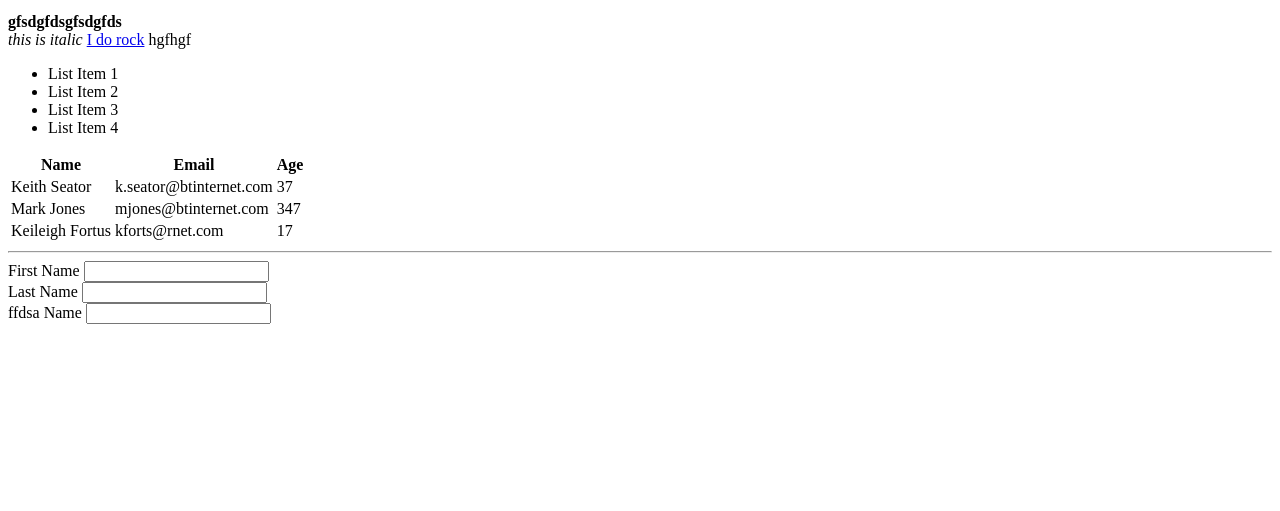
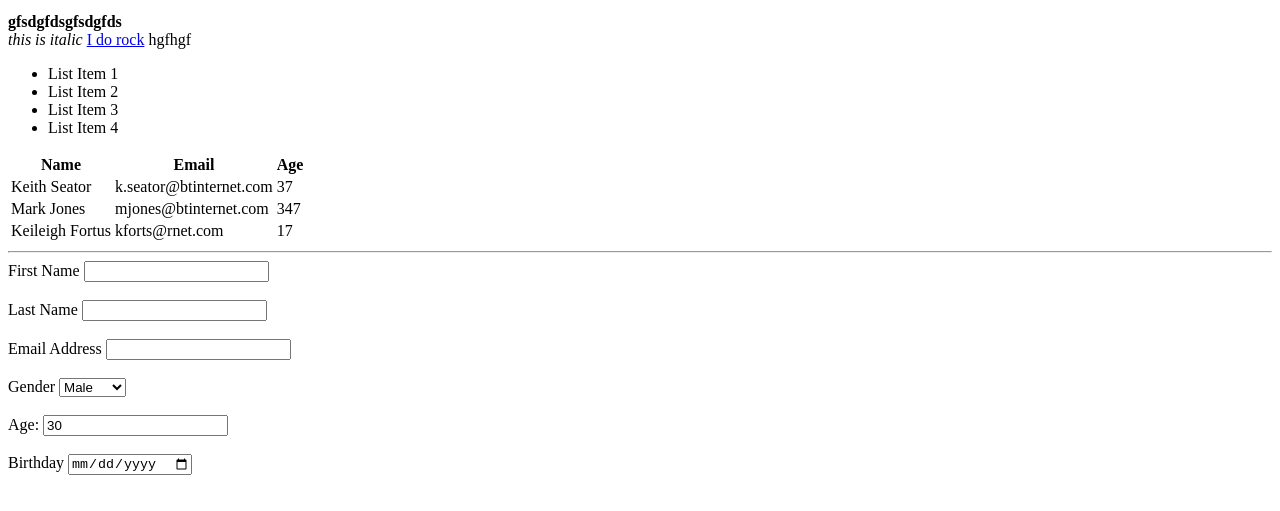
Before and after one commit to keithseator/WebsiteTesting, a plain HTML site: page index.html in a window 1280 px wide. Shown: the part 119-630 px from the top of the page. Drawn offline with Linux system fonts and the light colour scheme.

Commit message:
more stuff

```diff
--- a/index.html
+++ b/index.html
@@ -60,14 +60,37 @@
             <label for="">First Name</label>
             <input type="text" name="firstName">
         </div>
+        <br>
         <div>
             <label for="">Last Name</label>
             <input type="text" name="lastName">
         </div>
+        <br>
         <div>
-            <label for="">ffdsa Name</label>
-            <input type="text" name="firstName">
+            <label for="">Email Address</label>
+            <input type="email" name="firstName">
         </div>
+        <br>
+        <div>
+            <label for="">Gender</label>
+            <select name="Gender" id="">
+                <option value="male">Male</option>
+                <option value="female">Female</option>
+                <option value="other">Other</option>
+            </select>
+        </div>
+        <br>
+        <div>
+            <label for="">Age:</label>
+            <input type="number" name="age"
+            value="30">
+        </div>
+        <br>
+        <div>
+            <label for="">Birthday</label>
+            <input type="date" name="birthday">
+        </div>
+
     </form>
 </body>
 
```
